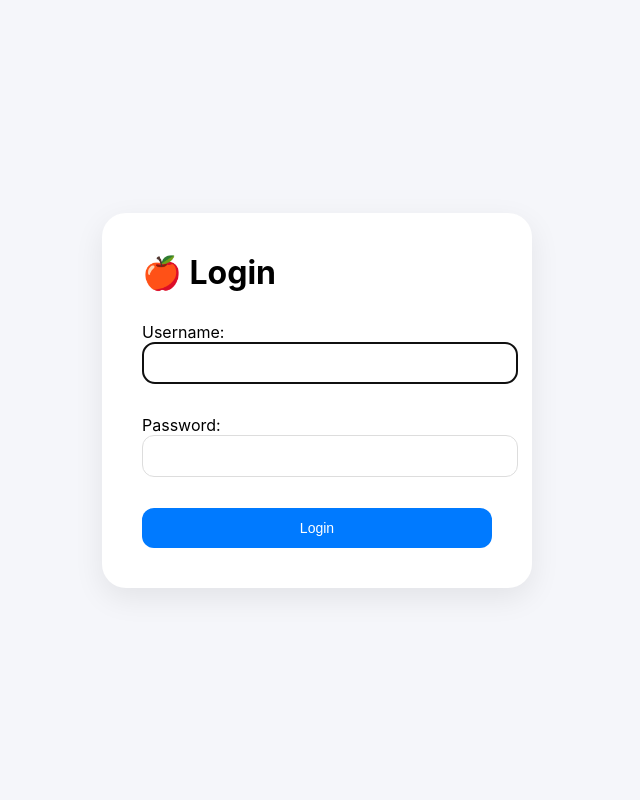
After one commit to AhmedEljimiabi2/OoredooInternshipREC, a Django app: page /login/ in a window 1280 px wide. The commit adds this page. Shown: the whole page, without its empty margins (323-963 px from the left). Run offline with Django 5.2, Linux system fonts and the light colour scheme.

Commit message:
Implement login system

```diff
--- /dev/null
+++ b/monitoring/dashboard/templates/registration/login.html
@@ -0,0 +1,115 @@
+<!DOCTYPE html>
+<html>
+<head>
+
+<title>Login</title>
+
+<style>
+
+body {
+    margin: 0;
+    height: 100vh;
+
+    display: flex;
+    justify-content: center;
+    align-items: center;
+
+    background: #f5f6fa;
+
+    font-family: -apple-system, BlinkMacSystemFont, sans-serif;
+}
+
+.card {
+
+    width: 350px;
+
+    background: white;
+
+    padding: 40px;
+
+    border-radius: 24px;
+
+    box-shadow: 0 10px 30px rgba(0,0,0,0.08);
+}
+
+h1 {
+    margin-top: 0;
+    margin-bottom: 30px;
+}
+
+input {
+
+    width: 100%;
+
+    padding: 12px;
+
+    margin-bottom: 15px;
+
+    border-radius: 12px;
+
+    border: 1px solid #ddd;
+
+    font-size: 14px;
+}
+
+button {
+
+    width: 100%;
+
+    padding: 12px;
+
+    border: none;
+
+    border-radius: 12px;
+
+    background: #007aff;
+
+    color: white;
+
+    font-size: 14px;
+
+    cursor: pointer;
+}
+
+button:hover {
+    background: #005fdb;
+}
+
+.errorlist {
+    color: red;
+}
+
+.helptext {
+    display: none;
+}
+
+ul {
+    padding-left: 20px;
+}
+
+</style>
+
+</head>
+
+<body>
+
+<div class="card">
+
+<h1>🍎 Login</h1>
+
+<form method="post">
+
+{% csrf_token %}
+
+{{ form.as_p }}
+
+<button type="submit">
+Login
+</button>
+
+</form>
+
+</div>
+
+</body>
+</html>
--- a/monitoring/monitoring/settings.py
+++ b/monitoring/monitoring/settings.py
@@ -127,3 +127,7 @@ CHANNEL_LAYERS = {
         'BACKEND': 'channels.layers.InMemoryChannelLayer'
     }
 }
+
+LOGIN_URL = '/login/'
+LOGIN_REDIRECT_URL = '/'
+LOGOUT_REDIRECT_URL = '/login/'
--- a/monitoring/monitoring/urls.py
+++ b/monitoring/monitoring/urls.py
@@ -1,7 +1,22 @@
 from django.contrib import admin
 from django.urls import path, include
+from django.contrib.auth import views as auth_views
 
 urlpatterns = [
+
     path('admin/', admin.site.urls),
+
+    path(
+        'login/',
+        auth_views.LoginView.as_view(),
+        name='login'
+    ),
+
+    path(
+        'logout/',
+        auth_views.LogoutView.as_view(),
+        name='logout'
+    ),
+
     path('', include('dashboard.urls')),
 ]
```
Also changed, not shown: monitoring/dashboard/templates/dashboard/index.html (+25 -7 lines), monitoring/dashboard/views.py (+13 -2 lines), monitoring/db.sqlite3.
